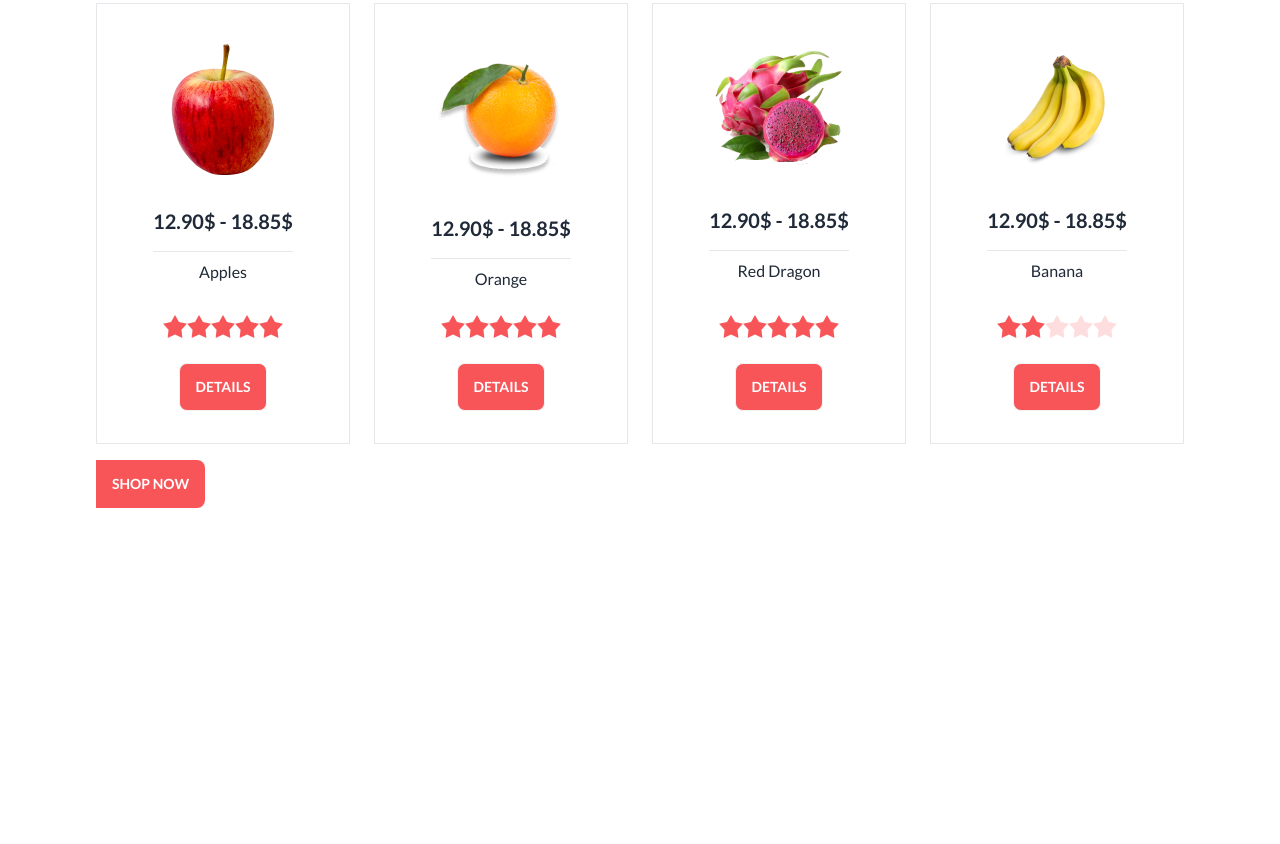
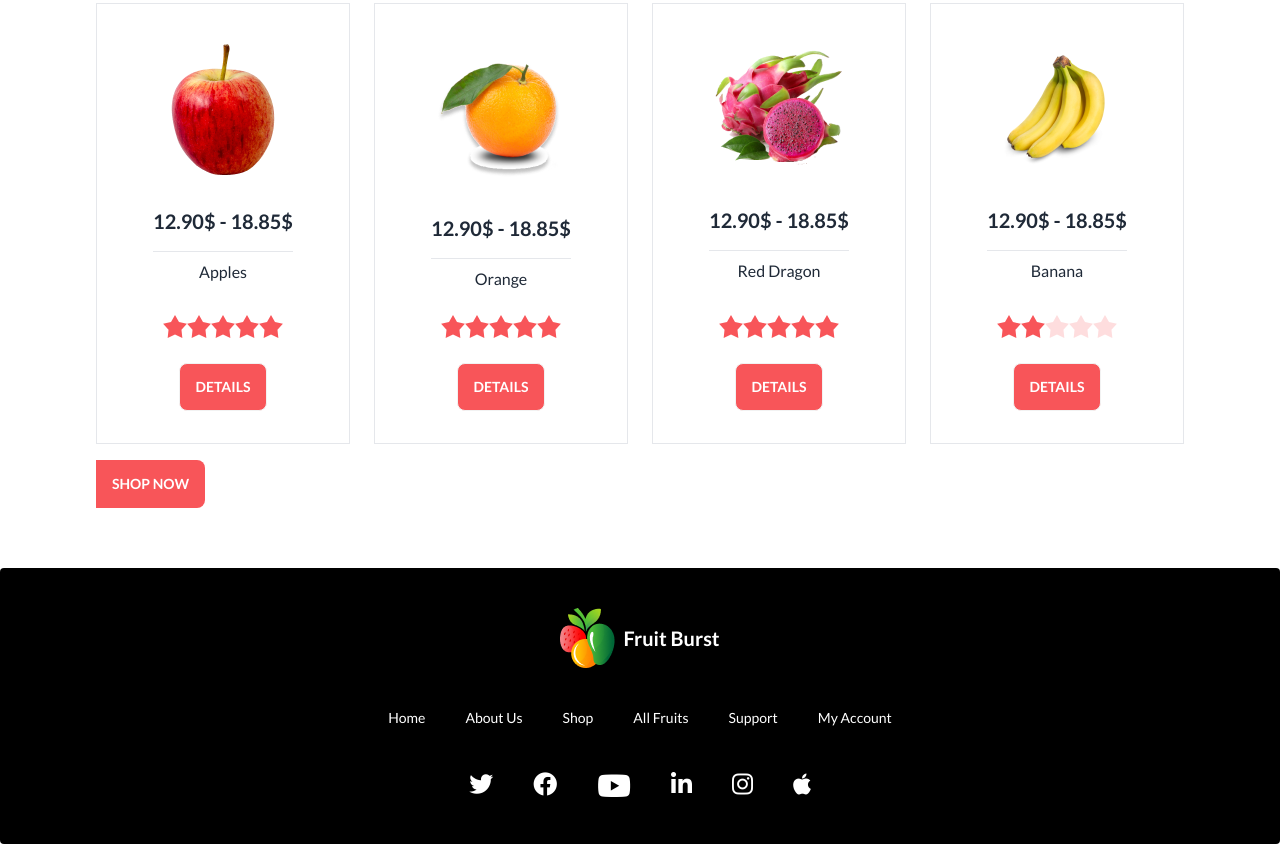
Before and after one commit to TamannaTahsin1/fruit-brust, a plain HTML site: page index.html in a window 1280 px wide. Shown: the part 920-1764 px from the top of the page. Before the commit the page ends 1488 px from the top, so only its background shows below. Drawn offline with nearby package versions, Linux system fonts and the light colour scheme.

Commit message:
footer section complete

```diff
--- a/index.html
+++ b/index.html
@@ -37,7 +37,6 @@
 <body class="font-lato">
     <header>
         <!-- navbar section starts here -->
-        <!-- class="navbar bg-base-100 flex flex-row-reverse justify-between lg:flex-row md:flex-row lg:bg-[#F85559] rounded-full lg:mt-10 -->
         <nav class="lg:container mx-auto px-8 md:px-16 lg:px-24 py-5 ">
             <div class="navbar bg-base-100 bg-[#F85559] rounded-full flex justify-between mt-5">
                 <div class="navbar-start">
@@ -68,7 +67,7 @@
         </nav>
         <!-- navbar section ends here -->
         <!-- banner section starts here -->
-        <section  class="container mx-auto px-8 md:px-16 lg:px-24 py-5 my-10 mt-5">
+        <section class="container mx-auto px-8 md:px-16 lg:px-24 py-5 my-10 mt-5">
         <!-- slider container -->
             <div class="carousel w-full min-h-full ">
             <!-- 1st slider -->
@@ -375,6 +374,31 @@
         <!-- shop now btn -->
 
     </main>
-    <footer></footer>
+
+    <footer class="footer footer-center p-10 bg-base-200 text-base-content rounded bg-black text-white">
+        <div class="flex justify-center ">
+            <img src="./images/logo.png" alt="">
+            <p class="text-xl font-bold">Fruit Burst</p>
+        </div>
+            <div class="grid grid-flow-col lg:gap-10">
+              <a class="link link-hover">Home</a>
+              <a class="link link-hover">About Us</a>
+              <a class="link link-hover">Shop</a>
+              <a class="link link-hover">All Fruits</a>
+              <a class="link link-hover">Support</a>
+              <a class="link link-hover">My Account</a>
+            </div>
+            <div>
+              <div class="grid grid-flow-col gap-10">
+                <a><i class="fa-brands fa-twitter text-2xl"></i></a>
+                <a><i class="fa-brands fa-facebook text-2xl"></i></a>
+                <a><i class="fa-brands fa-youtube text-3xl"></i></a>
+                <a><i class="fa-brands fa-linkedin-in text-2xl"></i></a>
+                <a><i class="fa-brands fa-instagram text-2xl"></i></a>
+                <a><i class="fa-brands fa-apple text-2xl"></i></a>
+              </div>
+            </div>
+          </footer>
+
 </body>
 </html>
```
